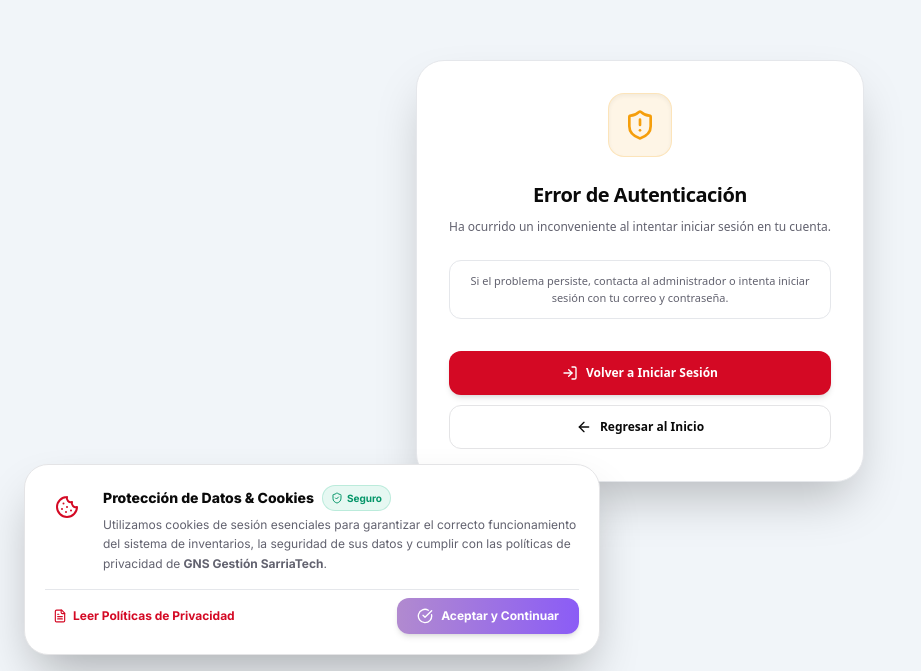
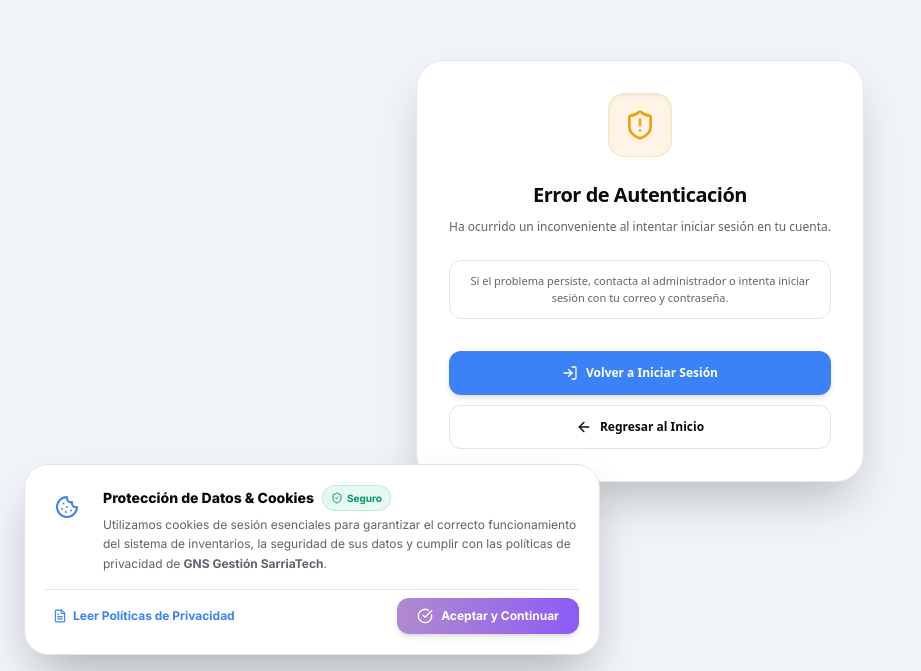
Before and after one commit to SarriaFreelancer/sistemainventarios, a Next.js app: page /auth/error in a window 1280 px wide. Shown: the part 129-800 px from the top of the page, without its empty margins (0-921 px from the left). Built offline with nearby package versions, Linux system fonts and the light colour scheme; no server answers.

Commit message:
feat: establecer color primario por defecto en azul #3b82f6 para todo el sistema

```diff
--- a/app/globals.css
+++ b/app/globals.css
@@ -14,8 +14,8 @@
     --card-foreground:    oklch(0.145 0 0);
     --popover:            oklch(1 0 0);
     --popover-foreground: oklch(0.145 0 0);
-    --primary:            oklch(0.55 0.22 25);
-    --primary-foreground: oklch(1 0 0);
+    --primary:            #3b82f6;
+    --primary-foreground: #ffffff;
     --secondary:          oklch(0.97 0.003 286);
     --secondary-foreground: oklch(0.21 0.06 296);
     --muted:              oklch(0.97 0.002 286);
@@ -25,7 +25,7 @@
     --destructive:        oklch(0.60 0.18 25);
     --border:             oklch(0.92 0.003 286);
     --input:              oklch(0.92 0.003 286);
-    --ring:               oklch(0.55 0.22 25);
+    --ring:               #3b82f6;
     --radius:             0.75rem;
 }
 
@@ -39,8 +39,8 @@
     --card-foreground:    oklch(0.985 0.002 286);
     --popover:            oklch(0.175 0.015 286);
     --popover-foreground: oklch(0.985 0.002 286);
-    --primary:            oklch(0.65 0.25 25);
-    --primary-foreground: oklch(0.13 0.04 296);
+    --primary:            #3b82f6;
+    --primary-foreground: #ffffff;
     --secondary:          oklch(0.22 0.025 286);
     --secondary-foreground: oklch(0.985 0.002 286);
     --muted:              oklch(0.22 0.025 286);
@@ -50,20 +50,20 @@
     --destructive:        oklch(0.55 0.18 25);
     --border:             oklch(0.27 0.025 286);
     --input:              oklch(0.22 0.025 286);
-    --ring:               oklch(0.65 0.25 25);
+    --ring:               #3b82f6;
 }
 
 .theme-superadmin {
-    --primary:            oklch(0.60 0.22 25); /* Rojo */
-    --primary-foreground: oklch(1 0 0); /* Blanco */
-    --ring:               oklch(0.60 0.22 25);
+    --primary:            #3b82f6;
+    --primary-foreground: #ffffff;
+    --ring:               #3b82f6;
 }
 
 .theme-superadmin.dark,
 .dark .theme-superadmin {
-    --primary:            oklch(0.65 0.25 25); /* Rojo */
-    --primary-foreground: oklch(0.98 0 0); /* Blanco */
-    --ring:               oklch(0.65 0.25 25);
+    --primary:            #3b82f6;
+    --primary-foreground: #ffffff;
+    --ring:               #3b82f6;
 }
 
 
--- a/components/company-dialogs.tsx
+++ b/components/company-dialogs.tsx
@@ -241,7 +241,7 @@ export function CreateCompanyDialog({ modules }: { modules: Module[] }) {
               <div className="space-y-1.5">
                 <Label htmlFor="company-theme-color" className={labelCls}>Color Primario</Label>
                 <div className="flex gap-2 items-center">
-                  <Input id="company-theme-color" type="color" name="themeColor" defaultValue="#8B5CF6" className="w-12 p-1 h-11 rounded-xl cursor-pointer bg-background" />
+                  <Input id="company-theme-color" type="color" name="themeColor" defaultValue="#3b82f6" className="w-12 p-1 h-11 rounded-xl cursor-pointer bg-background" />
                   <span className="text-xs text-muted-foreground">Color de énfasis</span>
                 </div>
               </div>
--- a/components/dashboard-shell.tsx
+++ b/components/dashboard-shell.tsx
@@ -197,7 +197,7 @@ export function DashboardShell({ children, session, modules, themeConfig, compan
           <div className={cn("mb-8 flex items-center gap-3 transition-all", isCollapsed ? "justify-center" : "w-full")}>
             <div
               className="h-11 w-11 rounded-full overflow-hidden border-2 bg-black flex items-center justify-center shrink-0 shadow-lg shadow-primary/20"
-              style={{ borderColor: themeConfig?.primaryColor || "#dc2626" }}
+              style={{ borderColor: themeConfig?.primaryColor || "#3b82f6" }}
             >
               <img
                 src="/gns-logo.png"
@@ -212,7 +212,7 @@ export function DashboardShell({ children, session, modules, themeConfig, compan
                 </span>
                 <span
                   className="text-[9px] font-extrabold uppercase tracking-wider mt-1 leading-none"
-                  style={{ color: themeConfig?.primaryColor || "#ef4444" }}
+                  style={{ color: themeConfig?.primaryColor || "#3b82f6" }}
                 >
                   GESTIÓN DE NEGOCIOS
                 </span>
@@ -237,7 +237,7 @@ export function DashboardShell({ children, session, modules, themeConfig, compan
                         e.preventDefault();
                       }
                     }}
-                    style={isActive ? { backgroundColor: themeConfig?.primaryColor || "#dc2626" } : undefined}
+                    style={isActive ? { backgroundColor: themeConfig?.primaryColor || "#3b82f6" } : undefined}
                     className={cn(
                       "flex items-center gap-3 rounded-2xl transition-all duration-300 font-semibold",
                       isCollapsed ? "p-3.5 justify-center" : "px-4 py-3 text-sm justify-start",
@@ -264,7 +264,7 @@ export function DashboardShell({ children, session, modules, themeConfig, compan
                   <div className="flex-1 flex items-center gap-3 bg-[#1a1a20]/90 border border-[#2a2a35]/80 p-2.5 rounded-2xl overflow-hidden shadow-sm min-w-0">
                     <div
                       className="w-10 h-10 rounded-full overflow-hidden border-2 shrink-0"
-                      style={{ borderColor: themeConfig?.primaryColor || "#dc2626" }}
+                      style={{ borderColor: themeConfig?.primaryColor || "#3b82f6" }}
                     >
                       <img
                         src={session.user?.image || "https://images.unsplash.com/photo-1534528741775-53994a69daeb?auto=format&fit=crop&w=150&h=150&q=80"}
@@ -277,8 +277,8 @@ export function DashboardShell({ children, session, modules, themeConfig, compan
                         {session.user?.name ?? 'Usuario'}
                       </p>
                       <div className="flex items-center gap-1 text-[11px] font-medium mt-0.5 truncate">
-                        <LucideIcons.ShieldCheck size={12} className="shrink-0" style={{ color: themeConfig?.primaryColor || "#ef4444" }} />
-                        <span className="truncate font-semibold" style={{ color: themeConfig?.primaryColor || "#ef4444" }}>{roleLabel}</span>
+                        <LucideIcons.ShieldCheck size={12} className="shrink-0" style={{ color: themeConfig?.primaryColor || "#3b82f6" }} />
+                        <span className="truncate font-semibold" style={{ color: themeConfig?.primaryColor || "#3b82f6" }}>{roleLabel}</span>
                       </div>
                     </div>
                   </div>
@@ -288,7 +288,7 @@ export function DashboardShell({ children, session, modules, themeConfig, compan
                     type="button"
                     onClick={handleLogoutConfirm}
                     title="Cerrar Sesión"
-                    style={{ backgroundColor: themeConfig?.primaryColor || "#dc2626" }}
+                    style={{ backgroundColor: themeConfig?.primaryColor || "#3b82f6" }}
                     className="h-12 w-12 rounded-2xl text-white opacity-100 hover:brightness-110 transition-all duration-300 flex items-center justify-center shrink-0 active:scale-95 shadow-md"
                   >
                     <LucideIcons.LogOut size={18} />
@@ -311,7 +311,7 @@ export function DashboardShell({ children, session, modules, themeConfig, compan
               <div className="flex flex-col items-center gap-3 w-full">
                 <div
                   className="w-10 h-10 rounded-full overflow-hidden border-2 shrink-0 cursor-pointer"
-                  style={{ borderColor: themeConfig?.primaryColor || "#dc2626" }}
+                  style={{ borderColor: themeConfig?.primaryColor || "#3b82f6" }}
                   title={`${session.user?.name ?? 'Usuario'} (${roleLabel})`}
                 >
                   <img
@@ -325,7 +325,7 @@ export function DashboardShell({ children, session, modules, themeConfig, compan
                   type="button"
                   onClick={handleLogoutConfirm}
                   title="Cerrar Sesión"
-                  style={{ backgroundColor: themeConfig?.primaryColor || "#dc2626" }}
+                  style={{ backgroundColor: themeConfig?.primaryColor || "#3b82f6" }}
                   className="h-10 w-10 rounded-xl text-white opacity-100 hover:brightness-110 transition-all flex items-center justify-center shrink-0 active:scale-95 shadow-md"
                 >
                   <LucideIcons.LogOut size={16} />
@@ -604,7 +604,7 @@ export function DashboardShell({ children, session, modules, themeConfig, compan
               <div className="flex items-center gap-3">
                 <div
                   className="h-10 w-10 rounded-full overflow-hidden border-2 bg-black flex items-center justify-center shrink-0 shadow-md"
-                  style={{ borderColor: themeConfig?.primaryColor || '#dc2626' }}
+                  style={{ borderColor: themeConfig?.primaryColor || '#3b82f6' }}
                 >
                   <img
                     src="/gns-logo.png"
@@ -618,7 +618,7 @@ export function DashboardShell({ children, session, modules, themeConfig, compan
                   </span>
                   <span
                     className="text-[9px] font-extrabold uppercase tracking-wider mt-1 leading-none"
-                    style={{ color: themeConfig?.primaryColor || '#ef4444' }}
+                    style={{ color: themeConfig?.primaryColor || '#3b82f6' }}
                   >
                     GESTIÓN DE NEGOCIOS
                   </span>
@@ -649,7 +649,7 @@ export function DashboardShell({ children, session, modules, themeConfig, compan
                         setIsMenuOpen(false);
                       }
                     }}
-                    style={isActive ? { backgroundColor: themeConfig?.primaryColor || "#dc2626" } : undefined}
+                    style={isActive ? { backgroundColor: themeConfig?.primaryColor || "#3b82f6" } : undefined}
                     className={cn(
                       "flex items-center gap-3 rounded-2xl px-4 py-3 text-sm font-semibold transition-all text-white",
                       isBlocked
```
